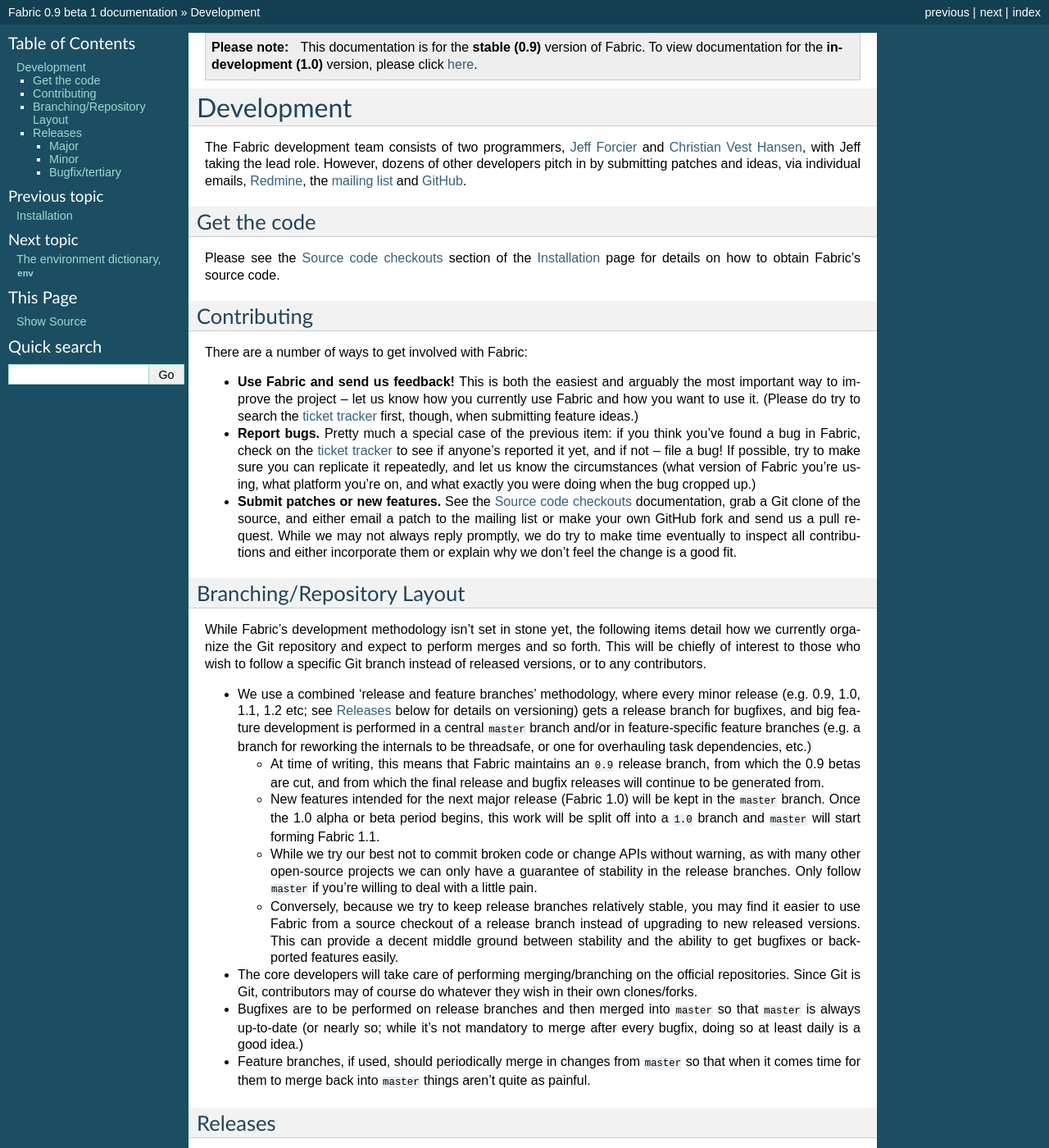
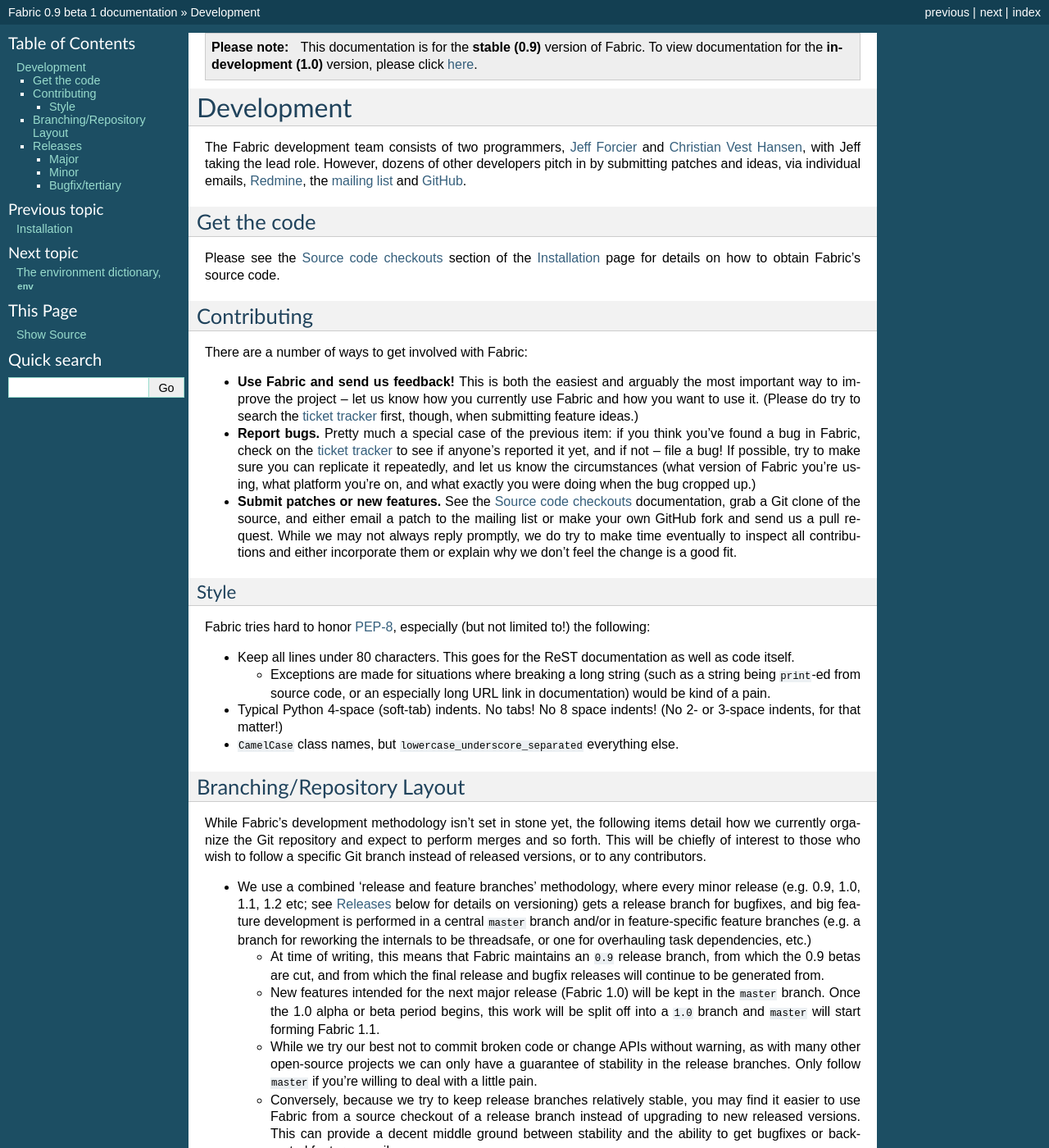
Before and after one commit to fabric/fabric, a Sphinx documentation site: the page built from docs/development.rst, in a window 1280 px wide and 1400 px high. Shown: the whole window at 82% size. Built offline with Sphinx 7.4.7, drawn with Linux system fonts in a browser that asks for light colours.

Commit message:
Tweaks to dev docs

```diff
--- a/docs/development.rst
+++ b/docs/development.rst
@@ -37,6 +37,26 @@
   While we may not always reply promptly, we do try to make time eventually to
   inspect all contributions and either incorporate them or explain why we don't
   feel the change is a good fit.
+
+Style
+-----
+
+Fabric tries hard to honor `PEP-8`_, especially (but not limited to!) the
+following:
+
+* Keep all lines under 80 characters. This goes for the ReST documentation as
+  well as code itself.
+
+  * Exceptions are made for situations where breaking a long string (such as a
+    string being ``print``-ed from source code, or an especially long URL link
+    in documentation) would be kind of a pain.
+
+* Typical Python 4-space (soft-tab) indents. No tabs! No 8 space indents! (No
+  2- or 3-space indents, for that matter!)
+* ``CamelCase`` class names, but ``lowercase_underscore_separated`` everything
+  else.
+
+.. _PEP-8: http://www.python.org/dev/peps/pep-0008/
 
 Branching/Repository Layout
 ===========================
```
Also changed, not shown: docs/index.rst (+11 -4 lines).
